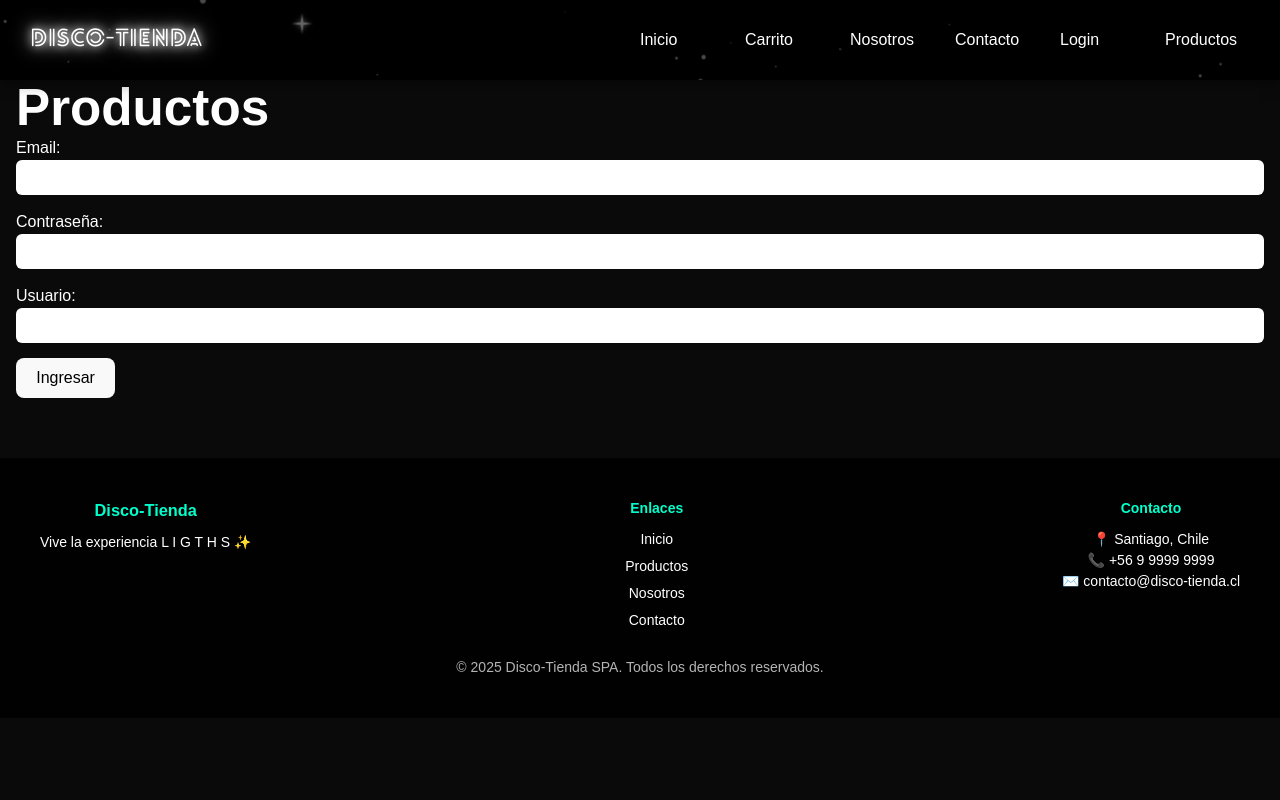
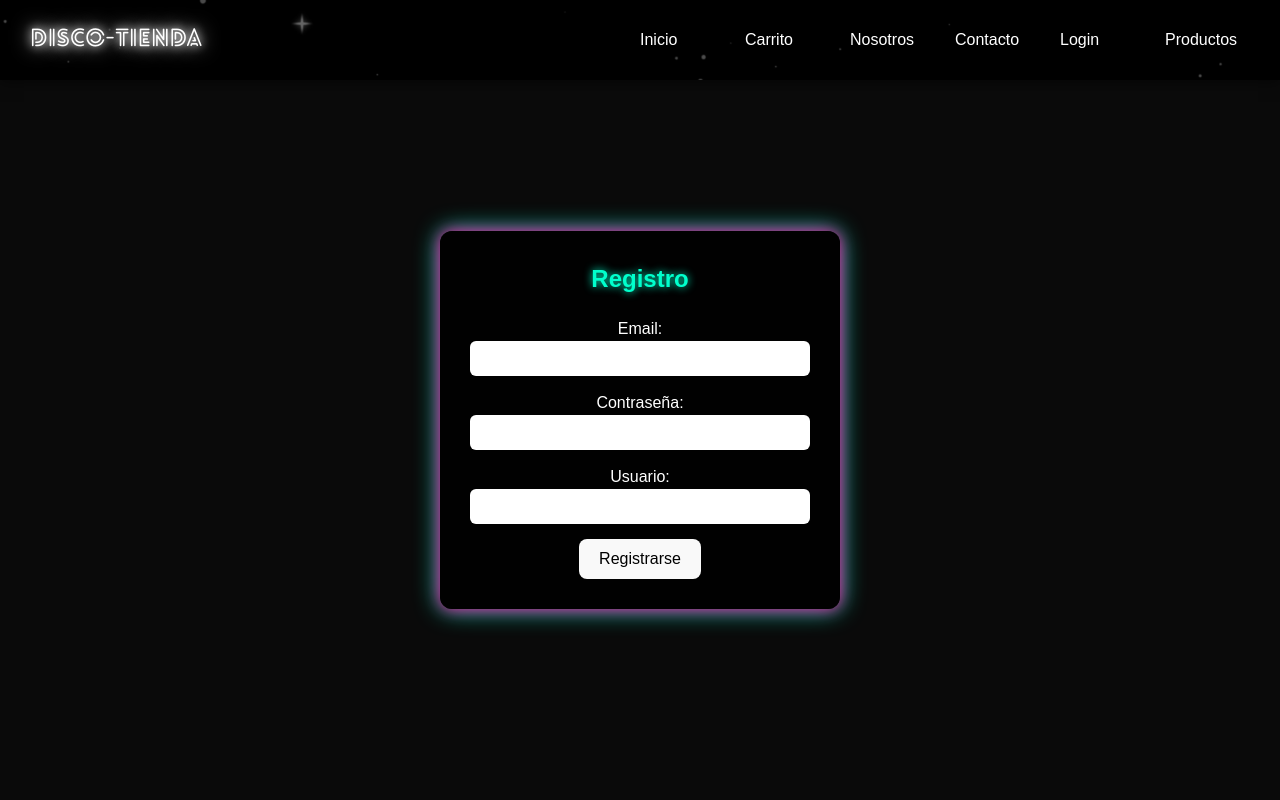
Before and after one commit to xiomararomero98/disco-tienda-react, a React (Vite) app: page /registro in a window 1280 px wide. Shown: the top 800 px of the page. Built offline with nearby package versions, Linux system fonts and the light colour scheme.

Commit message:
fix pagina registro

```diff
--- a/src/assets/css/style.css
+++ b/src/assets/css/style.css
@@ -285,7 +285,7 @@ body {
   border-radius: 50%;
   box-shadow: 0 0 8px #ff0099, 0 0 12px #ff33aa; /* efecto neón */
 }
-/* Fondo especial solo para la página de login */
+
 body.login-page {
   margin: 0;
   padding: 0;
@@ -296,7 +296,6 @@ body.login-page {
   color: #fff;
 }
 
-/* Caja de login */
 .login-container {
   display: flex;
   justify-content: center;
@@ -355,14 +354,13 @@ body.login-page {
   margin-top: 15px;
   font-size: 14px;
 }
-/* Fondo especial para registro */
+
 body.registro-page {
   background: url('../img/navbar.jpg') no-repeat center center fixed;
   background-size: cover;
   color: #fff;
 }
 
-/* Caja registro */
 .registro-container {
   display: flex;
   justify-content: center;
--- a/src/pages/RegistroPage.tsx
+++ b/src/pages/RegistroPage.tsx
@@ -35,8 +35,9 @@ const RegistroPage: React.FC = () => {
   }
 
   return (
-    <div>
-      <h1>Productos</h1>
+    <div className='registro-container'>
+      <div className='registro-box'>
+        <h2>Registro</h2>
         <form onSubmit={handleRegister}>
           <div>
             <label>Email:</label>
@@ -65,11 +66,10 @@ const RegistroPage: React.FC = () => {
               required
             />
           </div>
+          <button type='submit'>Registrarse</button>
         </form>
-
         {error && <p style={{color:"red"}}>{error}</p>}
-
-        <button type='submit'>Ingresar</button>
+      </div>
     </div>
   );
 };
```
Lines whose indentation alone changed are shown as unchanged.
